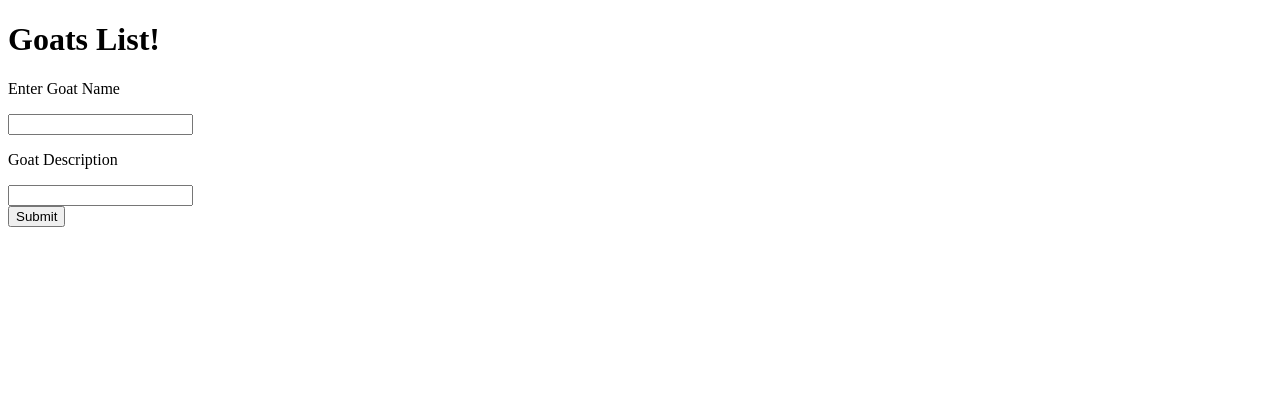
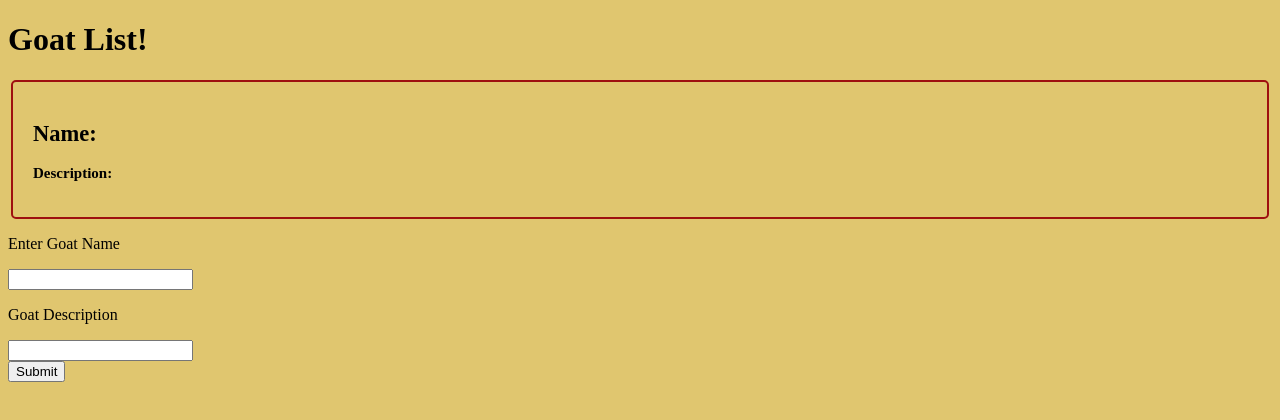
Before and after one commit to debjohnson33/blades, a React app: page / in a window 1280 px wide. Shown: the top 420 px of the page. Built offline with nearby package versions, Linux system fonts and the light colour scheme; no server answers.

Commit message:
Add some css styles/edit webpack config

```diff
--- a/client/src/components/App.jsx
+++ b/client/src/components/App.jsx
@@ -56,7 +56,7 @@ class App extends React.Component {
     const { goats, currentGoat } = this.state;
     return (
       <div>
-        <h1>Goats List!</h1>
+        <h1>Goat List!</h1>
         <GoatDetails goat={this.state.currentGoat || this.state.goats[0]} />
         <GoatList goats={goats} selectGoat={this.selectGoat} />
         <GoatForm onSubmit={this.onSubmit.bind(this)}/>
--- a/client/src/components/GoatDetails.jsx
+++ b/client/src/components/GoatDetails.jsx
@@ -1,10 +1,11 @@
 import React from 'react';
+import '../../../public/styles.css';
 
 const GoatDetails = ({goat}) => {
   return (
-    <div>
-      <h2>{goat.name}</h2>
-      <p>{goat.description}</p>
+    <div className='goatDetails'>
+      <h2>Name: {goat.name}</h2>
+      <p><b>Description:</b>  {goat.description}</p>
     </div>
   )
 }
--- a/client/src/index.jsx
+++ b/client/src/index.jsx
@@ -2,5 +2,6 @@ import React from 'react';
 import ReactDOM from 'react-dom';
 
 import App from './components/App.jsx';
+import '../../public/styles.css';
 
 ReactDOM.render(<App />, document.getElementById('app'));
--- a/package.json
+++ b/package.json
@@ -19,6 +19,7 @@
     "@babel/preset-react": "^7.12.7",
     "axios": "^0.21.0",
     "babel-loader": "^8.2.2",
+    "css-loader": "^5.0.1",
     "express": "^4.17.1",
     "mariadb": "^2.5.2",
     "mysql": "^2.18.1",
--- a/public/index.html
+++ b/public/index.html
@@ -2,6 +2,7 @@
 <html>
  <head>
   <!--Any css style links go here-->
+  <link rel="stylesheet" href="./styles.css">
  </head>
  <body>
    <div id="app"></div>
--- /dev/null
+++ b/public/styles.css
@@ -0,0 +1,20 @@
+body {
+  background-color: rgb(224, 198, 111);
+}
+
+li {
+  list-style-type: square;
+  color: rgb(40, 82, 82);
+}
+
+a {
+  color: rgb(52, 100, 58);
+}
+
+.goatDetails {
+  border: 2px solid #9e1010;
+  border-radius: 5px;
+  padding: 20px;
+  margin: 3px;
+  font-size: 15px;
+}
--- a/webpack.config.js
+++ b/webpack.config.js
@@ -18,6 +18,10 @@ module.exports = {
             presets: ['@babel/preset-env', "@babel/preset-react"]
           }
         }
+      },
+      {
+        test: /\.css$/i,
+        use: ['css-loader']
       }
     ]
   }
```
Also changed, not shown: 1 other file (tests, documents, lock files or other folders).
